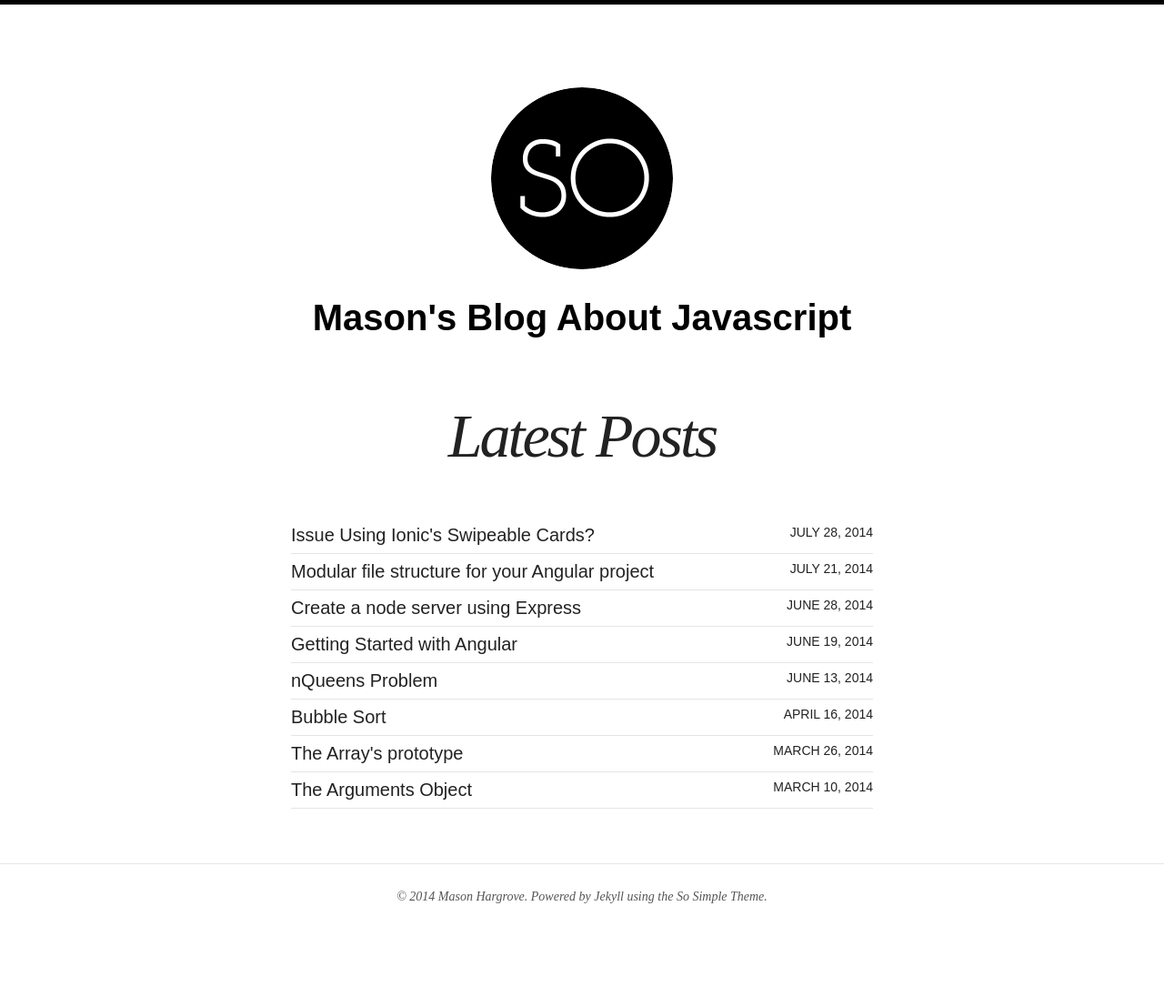
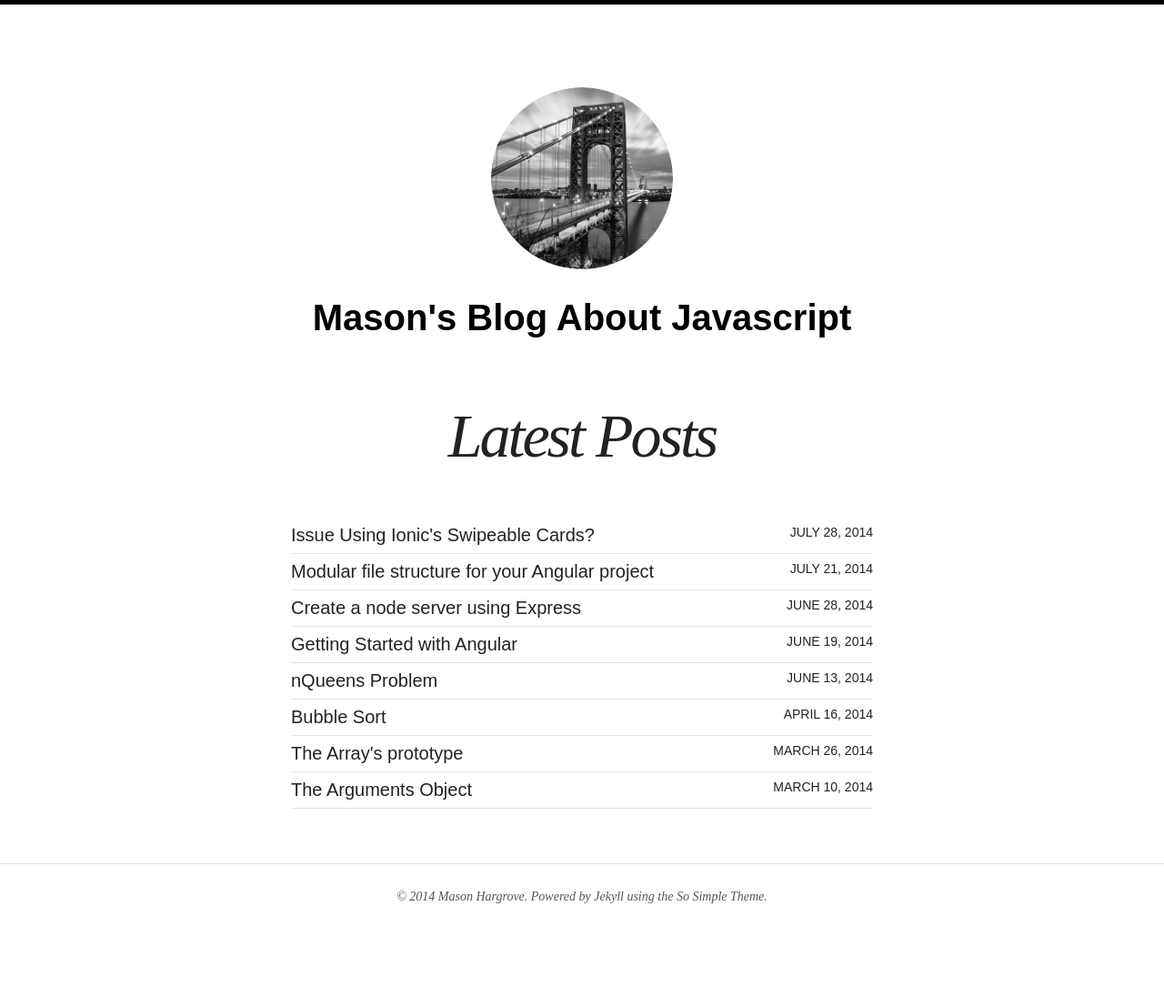
Before and after one commit to maseh87/maseh87.github.io, a Jekyll site: the page built from index.html, in a window 1280 px wide. Shown: the whole page at 91% size. Built offline with Jekyll 4.4.1, drawn with Linux system fonts in a browser that asks for light colours; nearby versions of some CDN libraries.

Commit message:
added new photo

```diff
--- a/_config.yml
+++ b/_config.yml
@@ -1,6 +1,6 @@
 title:            Mason's Blog About Javascript
 description:
-logo:             site-logo.png
+logo:             bridge-photo.png
 disqus_shortname: maseh87
 search:           true
 # Change url to your domain. Leave localhost server or blank when working locally.
```
Also changed, not shown: images/bridge-photo.png (added), 1 other file.
